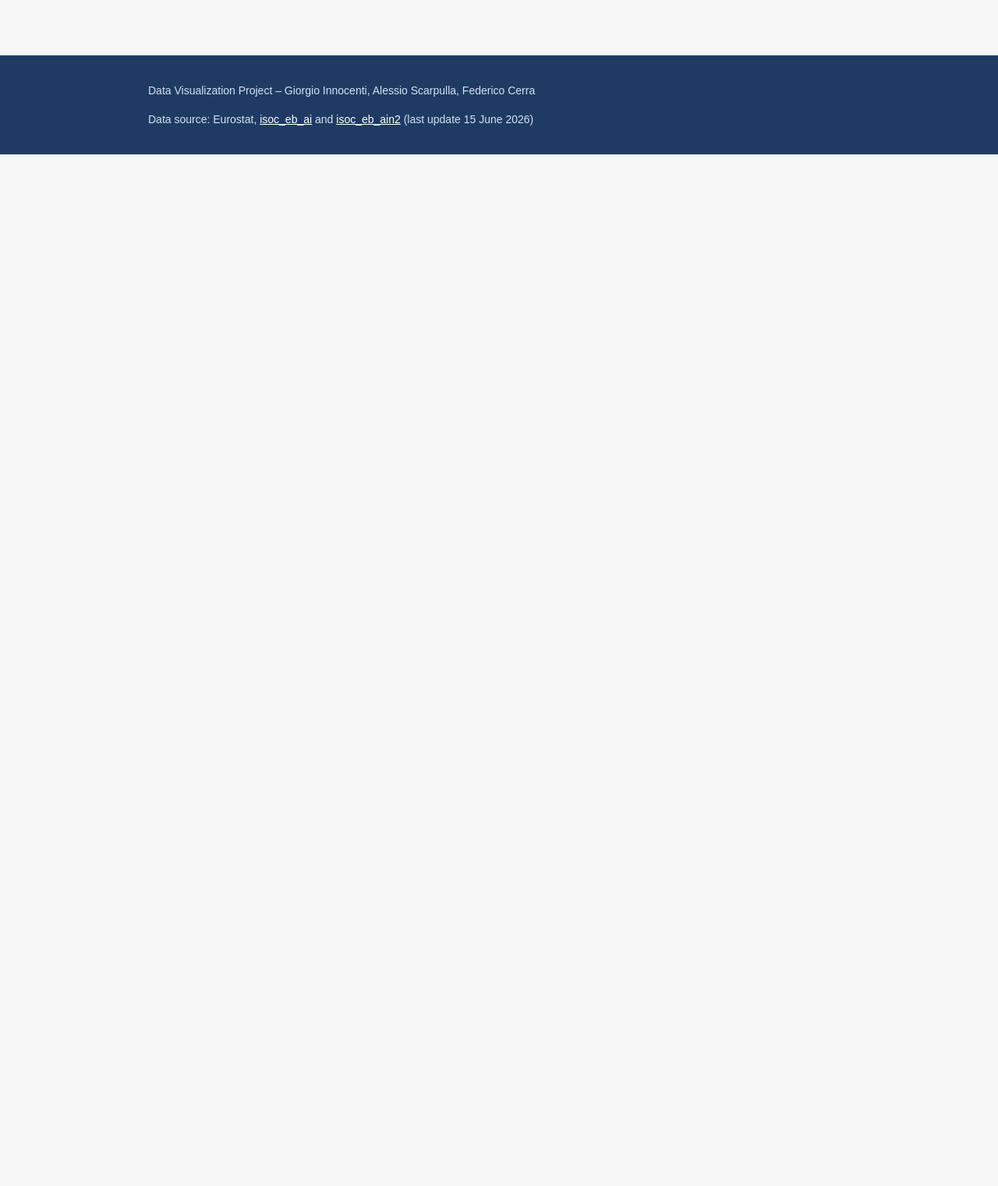
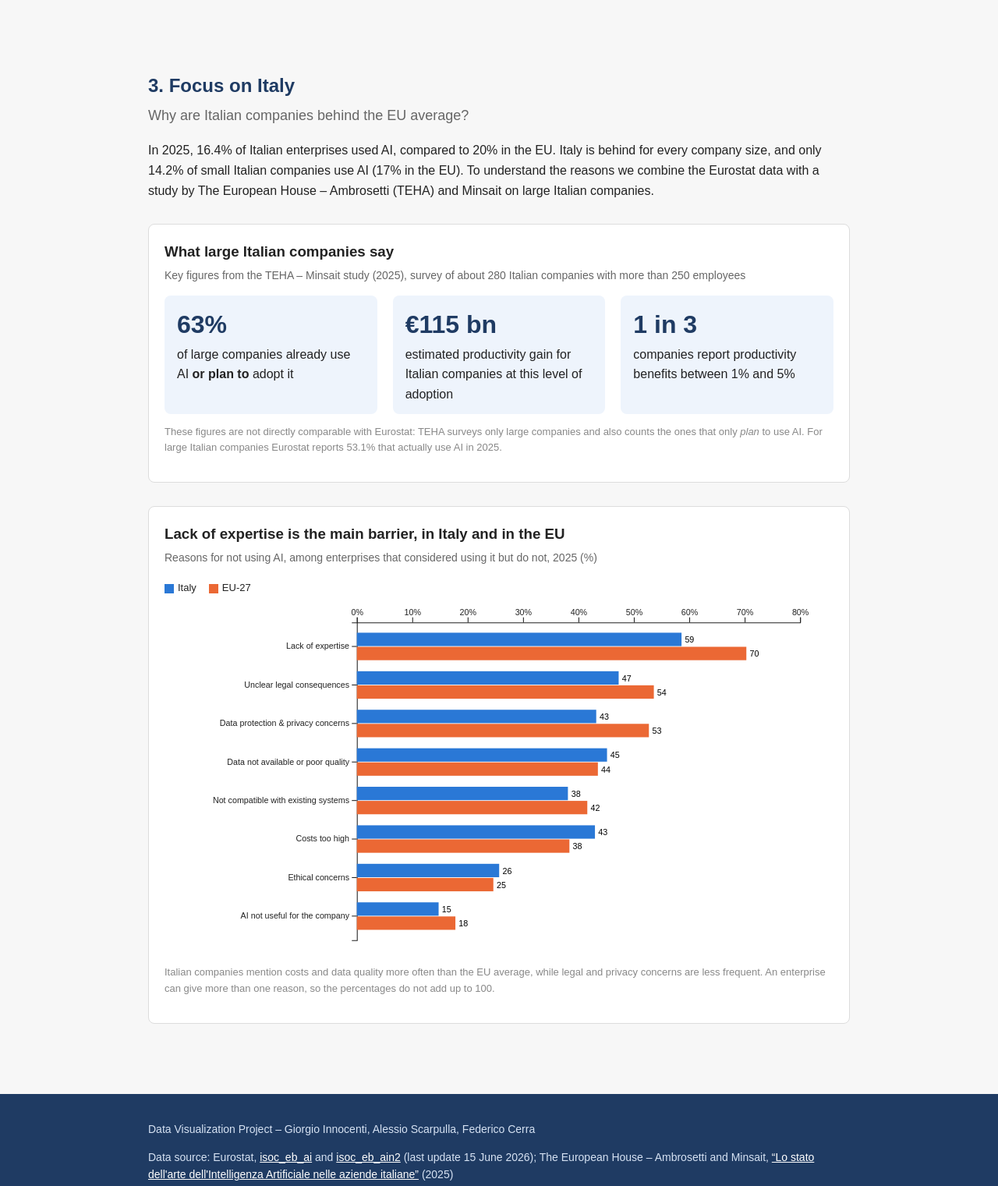
Before and after one commit to FedericoCerra/DataVisualizationProject, a plain HTML site: page index.html in a window 1280 px wide. Shown: the part 4292-5813 px from the top of the page at 78% size. Before the commit the page ends 4504 px from the top, so only its background shows below. Drawn offline with nearby package versions, Linux system fonts and the light colour scheme.

Commit message:
Add Focus on Italy section: TEHA key figures and AI barriers chart

```diff
--- /dev/null
+++ b/data/ai_barriers.csv
@@ -0,0 +1,17 @@
+DATAFLOW,LAST UPDATE,freq,size_emp,nace_r2,indic_is,unit,geo,TIME_PERIOD,OBS_VALUE,OBS_FLAG,CONF_STATUS
+ESTAT:ISOC_EB_AI(1.0),15/06/26 11:00:00,A,GE10,C10-S951_X_K,E_AI_BCDP,PC_ENT_AI_EC,EU27_2020,2025,52.72,,
+ESTAT:ISOC_EB_AI(1.0),15/06/26 11:00:00,A,GE10,C10-S951_X_K,E_AI_BCDP,PC_ENT_AI_EC,IT,2025,43.21,,
+ESTAT:ISOC_EB_AI(1.0),15/06/26 11:00:00,A,GE10,C10-S951_X_K,E_AI_BCST,PC_ENT_AI_EC,EU27_2020,2025,38.37,,
+ESTAT:ISOC_EB_AI(1.0),15/06/26 11:00:00,A,GE10,C10-S951_X_K,E_AI_BCST,PC_ENT_AI_EC,IT,2025,42.98,,
+ESTAT:ISOC_EB_AI(1.0),15/06/26 11:00:00,A,GE10,C10-S951_X_K,E_AI_BDDT,PC_ENT_AI_EC,EU27_2020,2025,43.51,,
+ESTAT:ISOC_EB_AI(1.0),15/06/26 11:00:00,A,GE10,C10-S951_X_K,E_AI_BDDT,PC_ENT_AI_EC,IT,2025,45.16,,
+ESTAT:ISOC_EB_AI(1.0),15/06/26 11:00:00,A,GE10,C10-S951_X_K,E_AI_BEC,PC_ENT_AI_EC,EU27_2020,2025,24.64,,
+ESTAT:ISOC_EB_AI(1.0),15/06/26 11:00:00,A,GE10,C10-S951_X_K,E_AI_BEC,PC_ENT_AI_EC,IT,2025,25.69,,
+ESTAT:ISOC_EB_AI(1.0),15/06/26 11:00:00,A,GE10,C10-S951_X_K,E_AI_BINC,PC_ENT_AI_EC,EU27_2020,2025,41.60,,
+ESTAT:ISOC_EB_AI(1.0),15/06/26 11:00:00,A,GE10,C10-S951_X_K,E_AI_BINC,PC_ENT_AI_EC,IT,2025,38.10,,
+ESTAT:ISOC_EB_AI(1.0),15/06/26 11:00:00,A,GE10,C10-S951_X_K,E_AI_BLE,PC_ENT_AI_EC,EU27_2020,2025,70.31,,
+ESTAT:ISOC_EB_AI(1.0),15/06/26 11:00:00,A,GE10,C10-S951_X_K,E_AI_BLE,PC_ENT_AI_EC,IT,2025,58.61,,
+ESTAT:ISOC_EB_AI(1.0),15/06/26 11:00:00,A,GE10,C10-S951_X_K,E_AI_BLEG,PC_ENT_AI_EC,EU27_2020,2025,53.61,,
+ESTAT:ISOC_EB_AI(1.0),15/06/26 11:00:00,A,GE10,C10-S951_X_K,E_AI_BLEG,PC_ENT_AI_EC,IT,2025,47.26,,
+ESTAT:ISOC_EB_AI(1.0),15/06/26 11:00:00,A,GE10,C10-S951_X_K,E_AI_BNU,PC_ENT_AI_EC,EU27_2020,2025,17.79,,
+ESTAT:ISOC_EB_AI(1.0),15/06/26 11:00:00,A,GE10,C10-S951_X_K,E_AI_BNU,PC_ENT_AI_EC,IT,2025,14.76,,
--- a/index.html
+++ b/index.html
@@ -93,6 +93,54 @@
       </div>
     </section>
 
+    <!-- SECTION 3: FOCUS ON ITALY -->
+    <section id="italy">
+      <h2>3. Focus on Italy</h2>
+      <p class="section-subtitle">Why are Italian companies behind the EU average?</p>
+      <p>
+        In 2025, 16.4% of Italian enterprises used AI, compared to 20% in the EU. Italy is behind for
+        every company size, and only 14.2% of small Italian companies use AI (17% in the EU). To understand the reasons we combine the Eurostat data with a study by
+        The European House – Ambrosetti (TEHA) and Minsait on large Italian companies.
+      </p>
+
+      <!-- TEHA key figures -->
+      <div class="chart-box">
+        <h3>What large Italian companies say</h3>
+        <p class="chart-description">Key figures from the TEHA – Minsait study (2025), survey of about 280 Italian companies with more than 250 employees</p>
+        <div class="facts">
+          <div class="fact">
+            <p class="fact-number">63%</p>
+            <p>of large companies already use AI <b>or plan to</b> adopt it</p>
+          </div>
+          <div class="fact">
+            <p class="fact-number">€115 bn</p>
+            <p>estimated productivity gain for Italian companies at this level of adoption</p>
+          </div>
+          <div class="fact">
+            <p class="fact-number">1 in 3</p>
+            <p>companies report productivity benefits between 1% and 5%</p>
+          </div>
+        </div>
+        <p class="note">
+          These figures are not directly comparable with Eurostat: TEHA surveys only large companies and also
+          counts the ones that only <i>plan</i> to use AI. For large Italian companies Eurostat reports 53.1%
+          that actually use AI in 2025.
+        </p>
+      </div>
+
+      <!-- Chart 6: barriers -->
+      <div class="chart-box">
+        <h3>Lack of expertise is the main barrier, in Italy and in the EU</h3>
+        <p class="chart-description">Reasons for not using AI, among enterprises that considered using it but do not, 2025 (%)</p>
+        <div id="barriers-legend"></div>
+        <div id="barriers-chart"></div>
+        <p class="note">
+          Italian companies mention costs and data quality more often than the EU average, while legal and privacy
+          concerns are less frequent. An enterprise can give more than one reason, so the percentages do not add up to 100.
+        </p>
+      </div>
+    </section>
+
   </div>
 
   <!-- FOOTER -->
@@ -102,7 +150,9 @@
       <p>Data source: Eurostat,
         <a href="https://ec.europa.eu/eurostat/databrowser/view/isoc_eb_ai/default/table">isoc_eb_ai</a> and
         <a href="https://ec.europa.eu/eurostat/databrowser/view/isoc_eb_ain2/default/table">isoc_eb_ain2</a>
-        (last update 15 June 2026)</p>
+        (last update 15 June 2026);
+        The European House – Ambrosetti and Minsait,
+        <a href="https://www.minsait.com/en/studies/artificial-intelligence-italy-2025-adoption-impacts-and-prospects">“Lo stato dell'arte dell'Intelligenza Artificiale nelle aziende italiane”</a> (2025)</p>
     </div>
   </footer>
 
--- a/script.js
+++ b/script.js
@@ -48,8 +48,9 @@ const grey = "#d3d1cb";
 // ============================================================
 Promise.all([
   d3.csv("data/ai_by_size.csv"),
-  d3.csv("data/ai_by_sector.csv")
-]).then(([sizeRows, sectorRows]) => {
+  d3.csv("data/ai_by_sector.csv"),
+  d3.csv("data/ai_barriers.csv")
+]).then(([sizeRows, sectorRows, barrierRows]) => {
 
   // convert the values to numbers (empty value = data not available)
   sizeRows.forEach(d => d.value = d.OBS_VALUE === "" ? null : +d.OBS_VALUE);
@@ -116,7 +117,25 @@ Promise.all([
     value: getSizeValue("EU27_2020", "GE10", year)
   }));
 
+  // ---------- Chart 6: reasons for not using AI, Italy vs EU-27, 2025 ----------
+  const barrierNames = {
+    E_AI_BLE: "Lack of expertise",
+    E_AI_BLEG: "Unclear legal consequences",
+    E_AI_BCDP: "Data protection & privacy concerns",
+    E_AI_BDDT: "Data not available or poor quality",
+    E_AI_BINC: "Not compatible with existing systems",
+    E_AI_BCST: "Costs too high",
+    E_AI_BEC: "Ethical concerns",
+    E_AI_BNU: "AI not useful for the company"
+  };
+  const barriersData = Object.keys(barrierNames).map(code => ({
+    reason: barrierNames[code],
+    italy: +barrierRows.find(d => d.indic_is === code && d.geo === "IT").OBS_VALUE,
+    eu: +barrierRows.find(d => d.indic_is === code && d.geo === "EU27_2020").OBS_VALUE
+  })).sort((a, b) => b.eu - a.eu);
+
   drawBarChart(countryData);
+  drawBarriersChart(barriersData);
   drawGroupedBarChart(sizeData);
   drawHeatmap(heatmapData, countryData.map(d => d.country), sectorCodes.map(c => sectorNames[c]));
   drawStackedChart(techData);
@@ -350,6 +369,58 @@ function drawWaffleChart(data) {
 }
 
 // ============================================================
+// CHART 6 - BARRIERS (horizontal grouped bar chart, Italy vs EU-27)
+// ============================================================
+function drawBarriersChart(data) {
+  const margin = { top: 30, right: 40, bottom: 10, left: 230 };
+  const width = 800 - margin.left - margin.right;
+  const height = 420 - margin.top - margin.bottom;
+
+  const keys = ["italy", "eu"];
+  const names = { italy: "Italy", eu: "EU-27" };
+  const color = d3.scaleOrdinal().domain(keys).range([blue, orange]);
+
+  const svg = d3.select("#barriers-chart")
+    .append("svg")
+    .attr("viewBox", "0 0 800 420")
+    .append("g")
+    .attr("transform", `translate(${margin.left},${margin.top})`);
+
+  const x = d3.scaleLinear().domain([0, 80]).range([0, width]);
+  const y0 = d3.scaleBand().domain(data.map(d => d.reason)).range([0, height]).padding(0.25);
+  const y1 = d3.scaleBand().domain(keys).range([0, y0.bandwidth()]).padding(0.05);
+
+  svg.append("g").call(d3.axisTop(x).tickFormat(d => d + "%"));
+  svg.append("g").call(d3.axisLeft(y0));
+
+  const groups = svg.selectAll(".group")
+    .data(data)
+    .join("g")
+    .attr("transform", d => `translate(0,${y0(d.reason)})`);
+
+  groups.selectAll("rect")
+    .data(d => keys.map(key => ({ reason: d.reason, key: key, value: d[key] })))
+    .join("rect")
+    .attr("x", 0)
+    .attr("y", d => y1(d.key))
+    .attr("width", d => x(d.value))
+    .attr("height", y1.bandwidth())
+    .attr("fill", d => color(d.key))
+    .on("mousemove", (event, d) => showTooltip(event, `<b>${d.reason}</b><br>${names[d.key]}: ${d.value.toFixed(1)}%`))
+    .on("mouseout", hideTooltip);
+
+  groups.selectAll(".label")
+    .data(d => keys.map(key => ({ key: key, value: d[key] })))
+    .join("text")
+    .attr("class", "label")
+    .attr("x", d => x(d.value) + 4)
+    .attr("y", d => y1(d.key) + y1.bandwidth() / 2 + 4)
+    .text(d => Math.round(d.value));
+
+  makeLegend("#barriers-legend", ["Italy", "EU-27"], [blue, orange]);
+}
+
+// ============================================================
 // LEGEND HELPER
 // ============================================================
 function makeLegend(selector, labels, colors) {
--- a/style.css
+++ b/style.css
@@ -117,6 +117,31 @@ h2 {
   font-weight: bold;
 }
 
+/* key figures (Italy section) */
+.facts {
+  display: flex;
+  flex-wrap: wrap;
+  gap: 20px;
+}
+
+.fact {
+  flex: 1;
+  min-width: 180px;
+  background-color: #eef4fc;
+  border-radius: 8px;
+  padding: 12px 16px;
+}
+
+.fact p {
+  margin: 0;
+}
+
+.fact-number {
+  font-size: 32px;
+  font-weight: bold;
+  color: #1f3b63;
+}
+
 /* tooltip */
 #tooltip {
   position: absolute;
```
Also changed, not shown: 1 other file.
